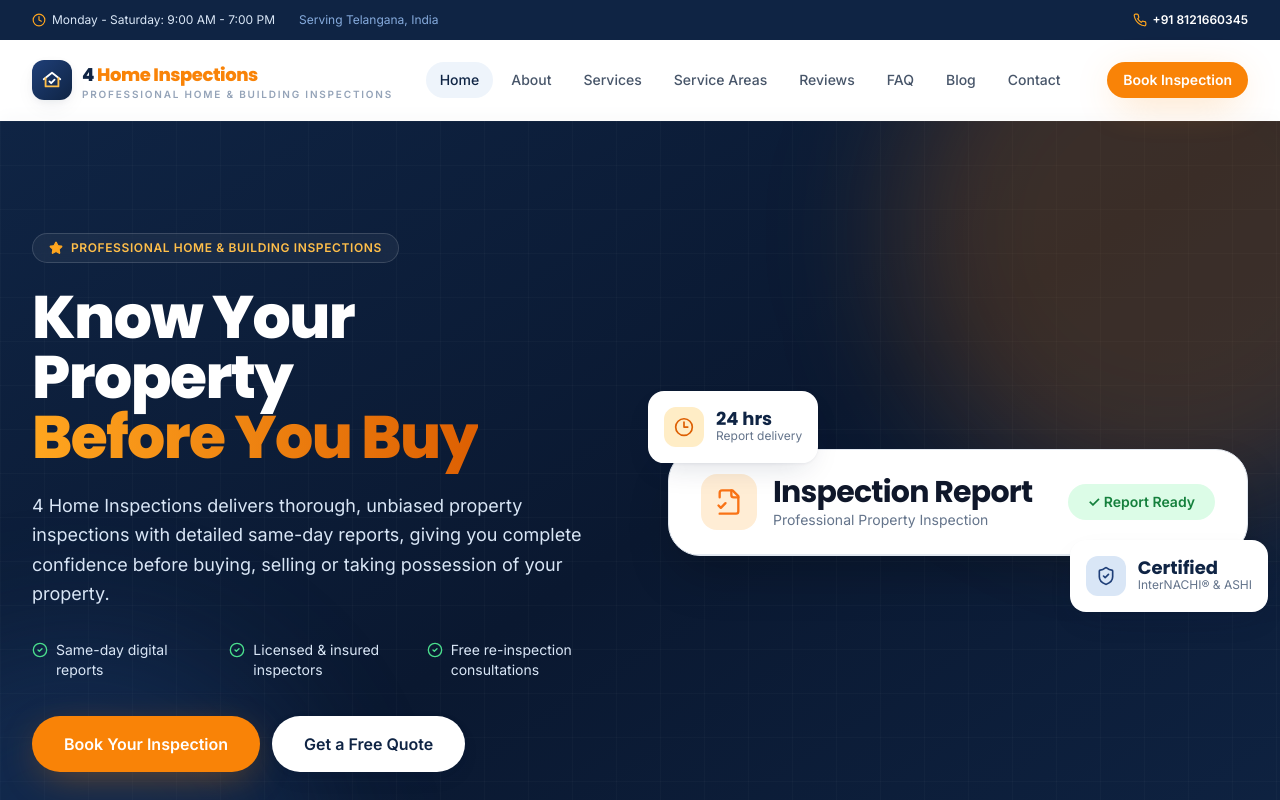
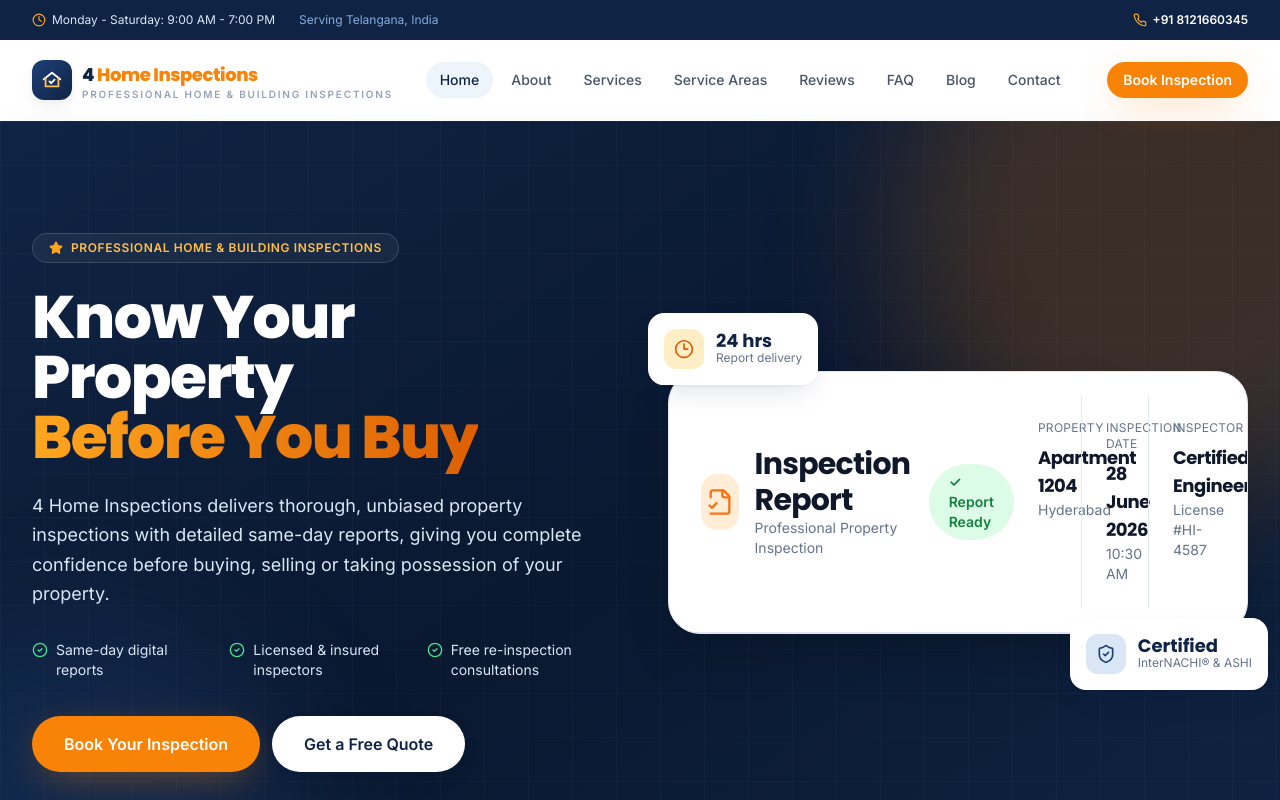
Before and after one commit to saichowdary96/4homeinspections, a Next.js app: page / in a window 1280 px wide. Shown: the top 800 px of the page. Built offline with nearby package versions, Linux system fonts and the light colour scheme.

Commit message:
Update Hero.tsx

```diff
--- a/src/components/sections/Hero.tsx
+++ b/src/components/sections/Hero.tsx
@@ -146,7 +146,51 @@ export function Hero() {
     <div className="rounded-full bg-green-100 px-5 py-2 text-sm font-semibold text-green-700">
       ✓ Report Ready
     </div>
+<div className="grid grid-cols-3 divide-x divide-slate-200">
 
+  <div className="p-6">
+    <p className="text-xs uppercase tracking-wide text-slate-500">
+      Property
+    </p>
+
+    <h4 className="mt-2 text-lg font-bold text-slate-900">
+      Apartment 1204
+    </h4>
+
+    <p className="text-sm text-slate-500">
+      Hyderabad
+    </p>
+  </div>
+
+  <div className="p-6">
+    <p className="text-xs uppercase tracking-wide text-slate-500">
+      Inspection Date
+    </p>
+
+    <h4 className="mt-2 text-lg font-bold text-slate-900">
+      28 June 2026
+    </h4>
+
+    <p className="text-sm text-slate-500">
+      10:30 AM
+    </p>
+  </div>
+
+  <div className="p-6">
+    <p className="text-xs uppercase tracking-wide text-slate-500">
+      Inspector
+    </p>
+
+    <h4 className="mt-2 text-lg font-bold text-slate-900">
+      Certified Engineer
+    </h4>
+
+    <p className="text-sm text-slate-500">
+      License #HI-4587
+    </p>
+  </div>
+
+</div>
   </div>
 
 </div>
```
